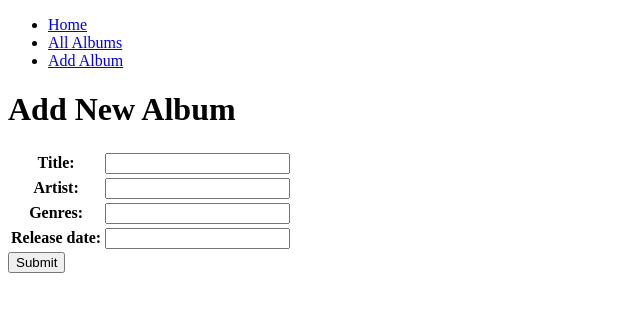
After one commit to raul-vital/albumtrackr, a Django app: page /albums/create/ in a window 1280 px wide. The commit adds this page. Shown: the top 312 px of the page, without its empty margins (0-640 px from the left). Run offline with Django 5.2, Linux system fonts and the light colour scheme.

Commit message:
add create route, add album_form.html, add get_absolute_url func at the model

```diff
--- a/main_app/models.py
+++ b/main_app/models.py
@@ -1,4 +1,5 @@
 from django.db import models
+from django.urls import reverse
 
 # Create your models here.
 class Album(models.Model):
@@ -9,3 +10,6 @@ class Album(models.Model):
 
     def __str__(self):
         return self.title
+
+    def get_absolute_url(self):
+        return reverse('album-detail', kwargs={'album_id': self.id})
--- a/main_app/templates/base.html
+++ b/main_app/templates/base.html
@@ -13,8 +13,9 @@
     <header>
       <nav>
         <ul>
-          <li><a href="/">Home</a></li>
-          <li><a href="/albums">All Albums</a></li>
+          <li><a href="{% url 'home' %}">Home</a></li>
+          <li><a href="{% url 'album-index'%}">All Albums</a></li>
+          <li><a href="{% url 'album-create'%}">Add Album</a></li>
         </ul>
       </nav>
     </header>
--- /dev/null
+++ b/main_app/templates/main_app/album_form.html
@@ -0,0 +1,16 @@
+{% extends 'base.html' %}
+{% load static %}
+{% block content %}
+
+<div>
+  <h1>Add New Album</h1>
+</div>
+<form action="" method="post" class="form-container">
+  {% csrf_token %}
+  <table>
+    {{ form.as_table }}
+  </table>
+  <button type="submit">Submit</button>
+</form>
+
+{% endblock %}
--- a/main_app/urls.py
+++ b/main_app/urls.py
@@ -5,6 +5,9 @@ urlpatterns = [
     path('', views.home, name='home'),
     path('albums/', views.album_index, name='album-index'),
     path('albums/<int:album_id>/', views.album_detail, name='album-detail'),
+    path('albums/create/', views.AlbumCreate.as_view(), name='album-create'),
+
+
 
 
 ]
--- a/main_app/views.py
+++ b/main_app/views.py
@@ -1,5 +1,6 @@
 from django.shortcuts import render
 from .models import Album
+from django.views.generic.edit import CreateView
 
 # Create your views here.
 def home(request):
@@ -12,3 +13,7 @@ def album_index(request):
 def album_detail(request, album_id):
     album = Album.objects.get(id=album_id)
     return render(request, 'albums/detail.html', {'album': album})
+
+class AlbumCreate(CreateView):
+    model = Album
+    fields = '__all__'
```
